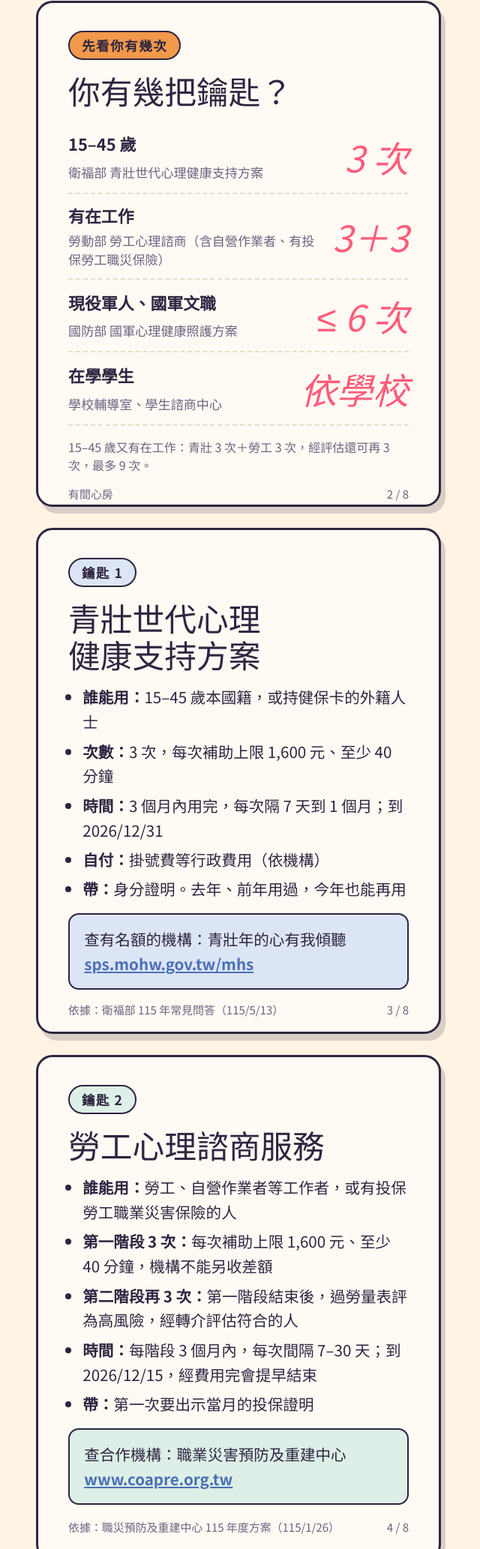
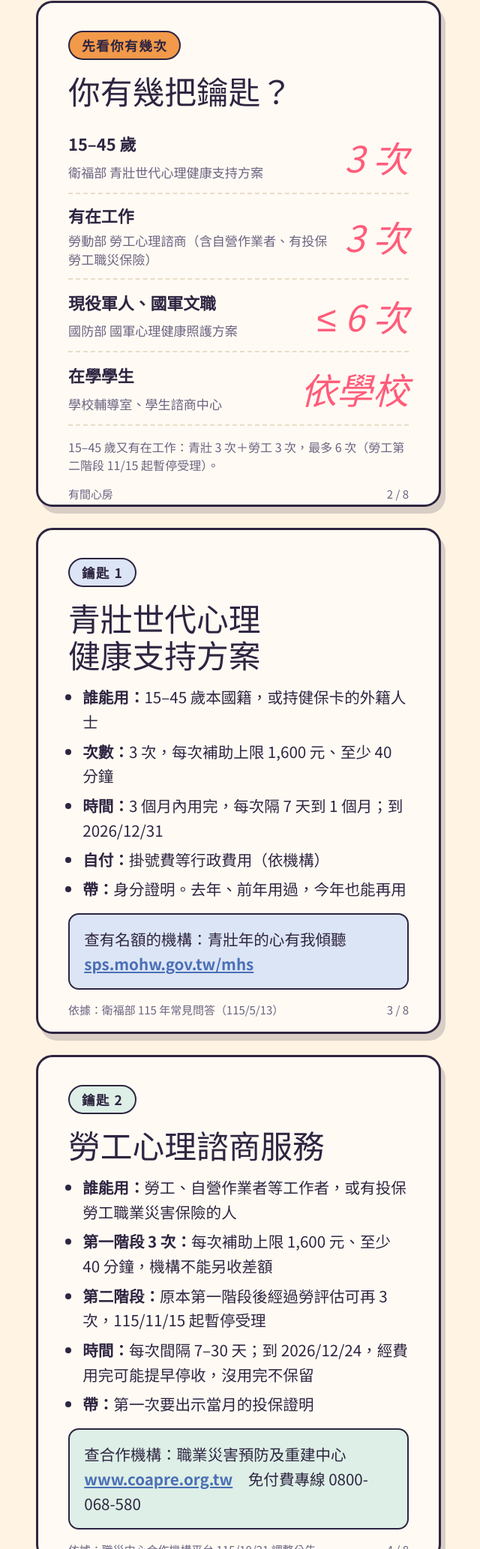
Before and after one commit to leopork/free-counseling, a plain HTML site: page index.html in a window 1280 px wide. Shown: the part 734-2800 px from the top of the page at 75% size, without its empty margins (322-962 px from the left). Drawn offline with Linux system fonts and the light colour scheme; a web font is replaced by a local one.

Commit message:
11月更新：勞工方案第二階段暫停、到 12/24，現在最多 6 次

```diff
--- a/index.html
+++ b/index.html
@@ -3,9 +3,9 @@
 <head>
 <meta charset="utf-8">
 <meta name="viewport" content="width=device-width, initial-scale=1, viewport-fit=cover">
-<meta name="description" content="2026 年青壯方案＋勞工心理諮商：最多 9 次免費心理諮商的資格、次數、預約步驟和官方連結。有間心房・諮商新手村。">
+<meta name="description" content="2026 年青壯方案＋勞工心理諮商：免費心理諮商的資格、次數、期限、預約步驟和官方連結（2026 年 11 月更新）。有間心房・諮商新手村。">
 <meta property="og:title" content="免費心理諮商懶人包（2026 版）｜有間心房">
-<meta property="og:description" content="15–45 歲、有在工作，最多 9 次免費心理諮商。資格、預約步驟、官方連結一次看。">
+<meta property="og:description" content="15–45 歲有 3 次免費心理諮商，有在工作再 3 次。資格、期限、預約步驟、官方連結一次看。">
 <meta property="og:image" content="card_1.png">
 <title>免費心理諮商懶人包｜有間心房</title>
 <meta name="claude:viewport-fit-sides" content="cover">
@@ -60,9 +60,9 @@ a:focus-visible { outline: 3px solid var(--sun); outline-offset: 2px; }
 <section class="card cover" id="c1"><div class="in">
   <span class="tag">諮商新手村　2026 版</span>
   <svg class="heart" viewBox="0 0 16 14" aria-hidden="true" id="heart"></svg>
-  <h1>最多 9 次<br>免費心理諮商<br>懶人包</h1>
-  <p>15–45 歲、有在工作的你，政府補助加起來最多 9 次。自費大約要 2 萬元。</p>
-  <div class="foot"><span>有間心房 @heartatrium</span><span>資訊更新：2026 年 10 月</span></div>
+  <h1>免費心理諮商<br>懶人包</h1>
+  <p>15–45 歲有青壯方案 3 次；有在工作，勞工心理諮商再 3 次。現在開始最多 6 次。</p>
+  <div class="foot"><span>有間心房 @heartatrium</span><span>資訊更新：2026 年 11 月</span></div>
 </div></section>
 
 <section class="card" id="c2"><div class="in">
@@ -70,11 +70,11 @@ a:focus-visible { outline: 3px solid var(--sun); outline-offset: 2px; }
   <h2>你有幾把鑰匙？</h2>
   <div>
     <div class="row"><b>15–45 歲</b><span>衛福部 青壯世代心理健康支持方案</span><em class="num">3 次</em></div>
-    <div class="row"><b>有在工作</b><span>勞動部 勞工心理諮商（含自營作業者、有投保勞工職災保險）</span><em class="num">3＋3</em></div>
+    <div class="row"><b>有在工作</b><span>勞動部 勞工心理諮商（含自營作業者、有投保勞工職災保險）</span><em class="num">3 次</em></div>
     <div class="row"><b>現役軍人、國軍文職</b><span>國防部 國軍心理健康照護方案</span><em class="num">≤ 6 次</em></div>
     <div class="row"><b>在學學生</b><span>學校輔導室、學生諮商中心</span><em class="num">依學校</em></div>
   </div>
-  <p class="small">15–45 歲又有在工作：青壯 3 次＋勞工 3 次，經評估還可再 3 次，最多 9 次。</p>
+  <p class="small">15–45 歲又有在工作：青壯 3 次＋勞工 3 次，最多 6 次（勞工第二階段 11/15 起暫停受理）。</p>
   <div class="foot"><span>有間心房</span><span>2 / 8</span></div>
 </div></section>
 
@@ -98,12 +98,12 @@ a:focus-visible { outline: 3px solid var(--sun); outline-offset: 2px; }
   <ul>
     <li><b>誰能用：</b>勞工、自營作業者等工作者，或有投保勞工職業災害保險的人</li>
     <li><b>第一階段 3 次：</b>每次補助上限 1,600 元、至少 40 分鐘，機構不能另收差額</li>
-    <li><b>第二階段再 3 次：</b>第一階段結束後，過勞量表評為高風險，經轉介評估符合的人</li>
-    <li><b>時間：</b>每階段 3 個月內，每次間隔 7–30 天；到 2026/12/15，經費用完會提早結束</li>
+    <li><b>第二階段：</b>原本第一階段後經過勞評估可再 3 次，115/11/15 起暫停受理</li>
+    <li><b>時間：</b>每次間隔 7–30 天；到 2026/12/24，經費用完可能提早停收，沒用完不保留</li>
     <li><b>帶：</b>第一次要出示當月的投保證明</li>
   </ul>
-  <div class="box g"><p>查合作機構：職業災害預防及重建中心<br><a href="https://www.coapre.org.tw">www.coapre.org.tw</a></p></div>
-  <div class="foot"><span>依據：職災預防及重建中心 115 年度方案（115/1/26）</span><span>4 / 8</span></div>
+  <div class="box g"><p>查合作機構：職業災害預防及重建中心<br><a href="https://www.coapre.org.tw">www.coapre.org.tw</a>　免付費專線 0800-068-580</p></div>
+  <div class="foot"><span>依據：職災中心合作機構平台 115/10/21 調整公告</span><span>4 / 8</span></div>
 </div></section>
 
 <section class="card" id="c5"><div class="in">
```
Also changed, not shown: card_1.png.
